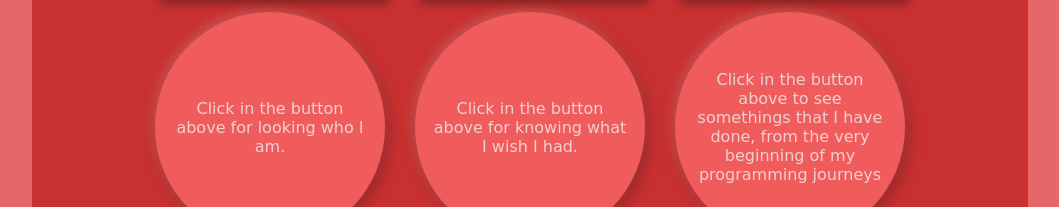
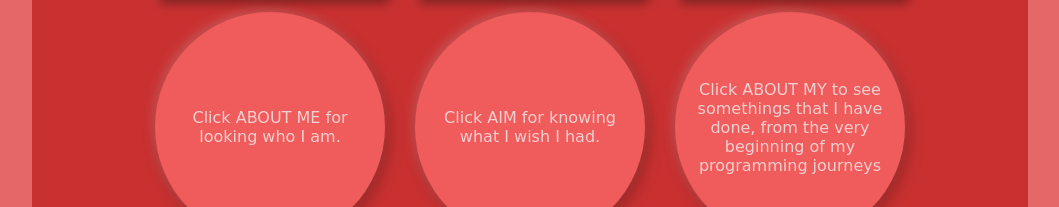
Before and after one commit to boyedandtoyed/Medata, a plain HTML site: page index.html in a window 1280 px wide. Shown: the part 1037-1244 px from the top of the page, without its empty margins (110-1169 px from the left). Drawn offline with Linux system fonts and the light colour scheme.

Commit message:
Change text inside div.links for links direction

```diff
--- a/index.html
+++ b/index.html
@@ -101,9 +101,9 @@
             <a href="" class="no1">ABOUT ME</a>
             <a href="" class="no2">AIM</a>
             <a href="" class="no3">ABOUT MY</a>
-          <div class="infoDiv a"><div class="box">Click in the button above for looking who I am.</div></div>
-          <div class="infoDiv b"><div class="box">Click in the button above for knowing what I wish I had.</div> </div>
-          <div class="infoDiv c"><div class="box">Click in the button above to see somethings that I have done, from the very beginning of my programming journeys</div></div>
+          <div class="infoDiv a"><div class="box">Click ABOUT ME for looking who I am.</div></div>
+          <div class="infoDiv b"><div class="box">Click AIM for knowing what I wish I had.</div> </div>
+          <div class="infoDiv c"><div class="box">Click ABOUT MY to see somethings that I have done, from the very beginning of my programming journeys</div></div>
         </div>
     </main>
     <script src="script.js" defer ></script>
```
